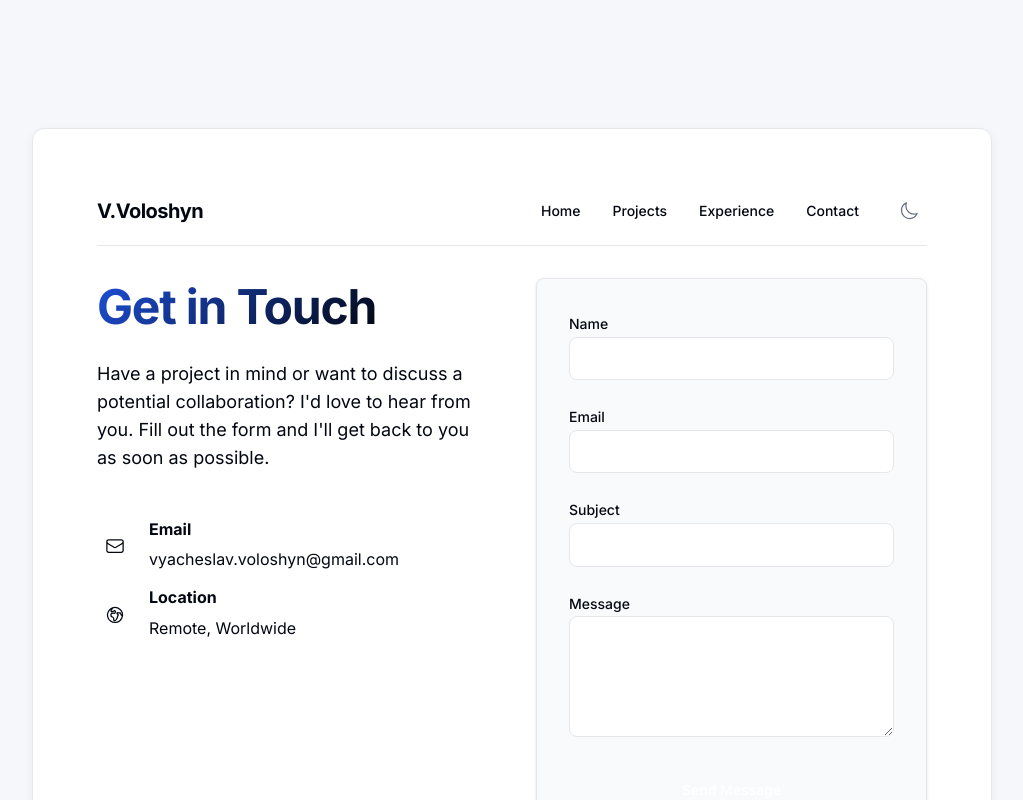
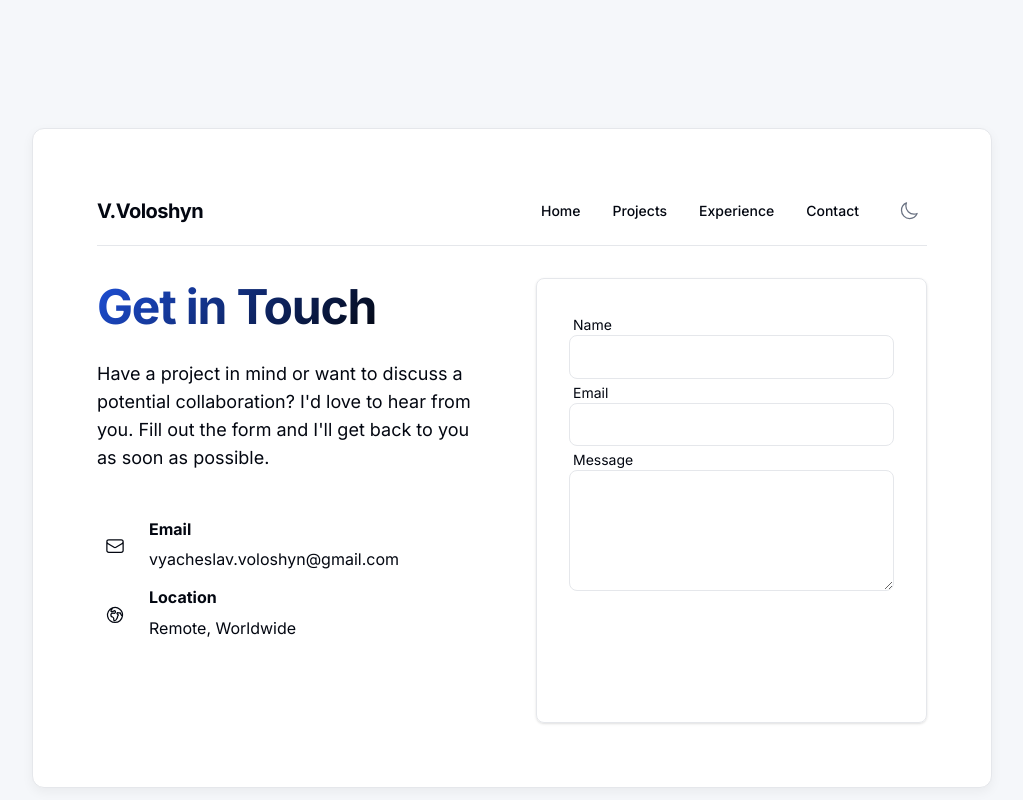
Before and after one commit to vyacheslav-voloshyn/vvoloshyn.dev, a Next.js app: page /contact in a window 1280 px wide. Shown: the top 800 px of the page, without its empty margins (128-1151 px from the left). Built offline with nearby package versions, Linux system fonts and the light colour scheme.

Commit message:
feat(form, email): Update mailer and form integration

```diff
--- a/package.json
+++ b/package.json
@@ -14,6 +14,7 @@
   },
   "dependencies": {
     "@heroicons/react": "^2.2.0",
+    "@sendgrid/mail": "^8.1.4",
     "@types/nodemailer": "^6.4.17",
     "@vercel/analytics": "^1.5.0",
     "@vercel/speed-insights": "^1.2.0",
--- a/src/app/api/contact/route.ts
+++ b/src/app/api/contact/route.ts
@@ -1,21 +1,15 @@
+import sgMail from '@sendgrid/mail';
 import { NextResponse } from 'next/server';
-import nodemailer from 'nodemailer';
 
 export async function POST(request: Request) {
   try {
     const { name, email, message } = await request.json();
 
-    const transporter = nodemailer.createTransport({
-      service: 'gmail',
-      auth: {
-        user: process.env.EMAIL_USER,
-        pass: process.env.EMAIL_PASS,
-      },
-    });
+    sgMail.setApiKey(process.env.SENDGRID_API_KEY!);
 
-    const mailOptions = {
-      from: process.env.EMAIL_USER,
-      to: process.env.EMAIL_USER,
+    const adminEmail = {
+      to: process.env.ADMIN_EMAIL,
+      from: process.env.VERIFIED_SENDER_EMAIL!,
       subject: `New Contact Form Submission from ${name}`,
       text: `
         Name: ${name}
@@ -30,9 +24,29 @@ export async function POST(request: Request) {
       `,
     };
 
-    await transporter.sendMail(mailOptions);
+    const confirmationEmail = {
+      to: email,
+      from: process.env.VERIFIED_SENDER_EMAIL!,
+      subject: 'Thank you for contacting us',
+      text: `
+        Dear ${name},
 
-    return NextResponse.json({ message: 'Email sent successfully' }, { status: 200 });
+        Thank you for reaching out! We have received your message and will get back to you soon.
+
+        Best regards,
+        Your Name
+      `,
+      html: `
+        <h3>Thank you for contacting us!</h3>
+        <p>Dear ${name},</p>
+        <p>Thank you for reaching out! We have received your message and will get back to you soon.</p>
+        <p>Best regards,<br>Your Name</p>
+      `,
+    };
+
+    await sgMail.send([adminEmail, confirmationEmail]);
+
+    return NextResponse.json({ message: 'Emails sent successfully' }, { status: 200 });
   } catch (error) {
     console.error('Error sending email:', error);
     return NextResponse.json({ error: 'Failed to send email' }, { status: 500 });
--- a/src/app/contact/page.tsx
+++ b/src/app/contact/page.tsx
@@ -1,5 +1,6 @@
 'use client';
 
+import ContactForm from '@/components/form/ContactForm';
 import Navigation from '@/components/layout/Navigation';
 
 export default function ContactPage() {
@@ -71,66 +72,8 @@ export default function ContactPage() {
             </div>
           </div>
 
-          <div className="rounded-lg border border-gray-200 bg-gray-50 p-6 shadow-sm dark:border-gray-800 dark:bg-gray-950 sm:p-8">
-            <form className="space-y-6">
-              <div className="space-y-2">
-                <label htmlFor="name" className="text-sm font-medium">
-                  Name
-                </label>
-                <input
-                  type="text"
-                  id="name"
-                  name="name"
-                  className="w-full rounded-lg border border-gray-300 bg-white px-4 py-2 focus:border-primary focus:outline-none focus:ring-2 focus:ring-primary/50 dark:border-gray-700 dark:bg-gray-900"
-                  required
-                />
-              </div>
-
-              <div className="space-y-2">
-                <label htmlFor="email" className="text-sm font-medium">
-                  Email
-                </label>
-                <input
-                  type="email"
-                  id="email"
-                  name="email"
-                  className="w-full rounded-lg border border-gray-300 bg-white px-4 py-2 focus:border-primary focus:outline-none focus:ring-2 focus:ring-primary/50 dark:border-gray-700 dark:bg-gray-900"
-                  required
-                />
-              </div>
-
-              <div className="space-y-2">
-                <label htmlFor="subject" className="text-sm font-medium">
-                  Subject
-                </label>
-                <input
-                  type="text"
-                  id="subject"
-                  name="subject"
-                  className="w-full rounded-lg border border-gray-300 bg-white px-4 py-2 focus:border-primary focus:outline-none focus:ring-2 focus:ring-primary/50 dark:border-gray-700 dark:bg-gray-900"
-                />
-              </div>
-
-              <div className="space-y-2">
-                <label htmlFor="message" className="text-sm font-medium">
-                  Message
-                </label>
-                <textarea
-                  id="message"
-                  name="message"
-                  rows={4}
-                  className="w-full rounded-lg border border-gray-300 bg-white px-4 py-2 focus:border-primary focus:outline-none focus:ring-2 focus:ring-primary/50 dark:border-gray-700 dark:bg-gray-900"
-                  required
-                />
-              </div>
-
-              <button
-                type="submit"
-                className="inline-flex w-full items-center justify-center rounded-lg bg-primary px-6 py-3 text-sm font-medium text-white transition-colors hover:bg-primary/90 focus:outline-none focus:ring-2 focus:ring-primary/40 focus:ring-offset-2"
-              >
-                Send Message
-              </button>
-            </form>
+          <div className="rounded-lg border border-gray-200 p-6 shadow-sm dark:border-gray-800 sm:p-8">
+            <ContactForm />
           </div>
         </div>
       </section>
--- a/src/components/form/ContactForm.tsx
+++ b/src/components/form/ContactForm.tsx
@@ -41,7 +41,6 @@ export default function ContactForm() {
         type: 'success',
         message: 'Message sent successfully! I will get back to you soon.',
       });
-      e.currentTarget.reset();
     } catch {
       setSubmitStatus({
         type: 'error',
@@ -53,12 +52,18 @@ export default function ContactForm() {
   };
 
   return (
-    <form onSubmit={handleSubmit} className="mb-12 space-y-8">
-      <FormInput id="name" name="name" label="Name" required />
+    <form onSubmit={handleSubmit} className="space-y-6 py-6">
+      <div className="space-y-2">
+        <FormInput id="name" name="name" label="Name" required />
+      </div>
 
-      <FormInput id="email" name="email" type="email" label="Email" required />
+      <div className="space-y-2">
+        <FormInput id="email" name="email" type="email" label="Email" required />
+      </div>
 
-      <FormTextarea id="message" name="message" label="Message" required />
+      <div className="space-y-2">
+        <FormTextarea id="message" name="message" label="Message" required />
+      </div>
 
       {submitStatus.type && (
         <div
@@ -75,10 +80,9 @@ export default function ContactForm() {
       <button
         type="submit"
         disabled={isSubmitting}
-        className="group relative w-full overflow-hidden rounded-lg bg-primary px-6 py-3 text-primary-foreground transition-all hover:bg-primary/90 focus:outline-none focus:ring-2 focus:ring-primary focus:ring-offset-2 focus:ring-offset-background disabled:cursor-not-allowed disabled:opacity-50"
+        className="inline-flex w-full items-center justify-center rounded-lg px-6 py-3 text-sm font-medium text-white transition-colors hover:bg-primary/90 focus:outline-none focus:ring-2 focus:ring-primary/40 focus:ring-offset-2"
       >
-        <span className="relative z-10">{isSubmitting ? 'Sending...' : 'Send Message'}</span>
-        <div className="absolute inset-0 -translate-x-full bg-gradient-to-r from-primary via-blue-700 to-purple-600 transition-transform duration-300 ease-out group-hover:translate-x-0" />
+        {isSubmitting ? 'Sending...' : 'Send Message'}
       </button>
     </form>
   );
--- a/src/components/form/FormInput.tsx
+++ b/src/components/form/FormInput.tsx
@@ -15,20 +15,19 @@ export default function FormInput({
 }: FormInputProps) {
   return (
     <div className="group relative">
-      <input
-        type={type}
-        id={id}
-        name={name}
-        required={required}
-        className="border-input peer w-full border-b-2 bg-transparent px-1 py-2 text-foreground placeholder-transparent transition-colors focus:border-primary focus:outline-none"
-        placeholder={label}
-      />
       <label
         htmlFor={id}
         className="absolute -top-5 left-1 text-sm text-muted-foreground transition-all peer-placeholder-shown:top-2 peer-placeholder-shown:text-base peer-placeholder-shown:text-muted-foreground/60 peer-focus:-top-5 peer-focus:text-sm peer-focus:text-primary"
       >
         {label}
       </label>
+      <input
+        type={type}
+        id={id}
+        name={name}
+        required={required}
+        className="w-full rounded-lg border border-gray-300 px-4 py-2 focus:border-primary focus:outline-none focus:ring-2 focus:ring-primary/50 dark:border-gray-700"
+      />
     </div>
   );
 }
--- a/src/components/form/FormTextarea.tsx
+++ b/src/components/form/FormTextarea.tsx
@@ -15,20 +15,19 @@ export default function FormTextarea({
 }: FormTextareaProps) {
   return (
     <div className="group relative">
+      <label
+        htmlFor={id}
+        className="absolute -top-5 left-1 text-sm text-muted-foreground transition-all peer-placeholder-shown:top-2 peer-placeholder-shown:text-base peer-placeholder-shown:text-muted-foreground/60 peer-focus:-top-5 peer-focus:text-sm peer-focus:text-primary"
+      >
+        {label}
+      </label>
       <textarea
         id={id}
         name={name}
         rows={rows}
         required={required}
-        className="border-input peer w-full resize-none rounded-lg border-2 bg-transparent px-3 py-2 text-foreground placeholder-transparent transition-colors focus:border-primary focus:outline-none"
-        placeholder={label}
+        className="w-full rounded-lg border border-gray-300  px-4 py-2 focus:border-primary focus:outline-none focus:ring-2 focus:ring-primary/50 dark:border-gray-700 "
       />
-      <label
-        htmlFor={id}
-        className="absolute -top-5 left-3 text-sm text-muted-foreground transition-all peer-placeholder-shown:top-2 peer-placeholder-shown:text-base peer-placeholder-shown:text-muted-foreground/60 peer-focus:-top-5 peer-focus:text-sm peer-focus:text-primary"
-      >
-        {label}
-      </label>
     </div>
   );
 }
```
Also changed, not shown: 1 other file (tests, documents, lock files or other folders).
